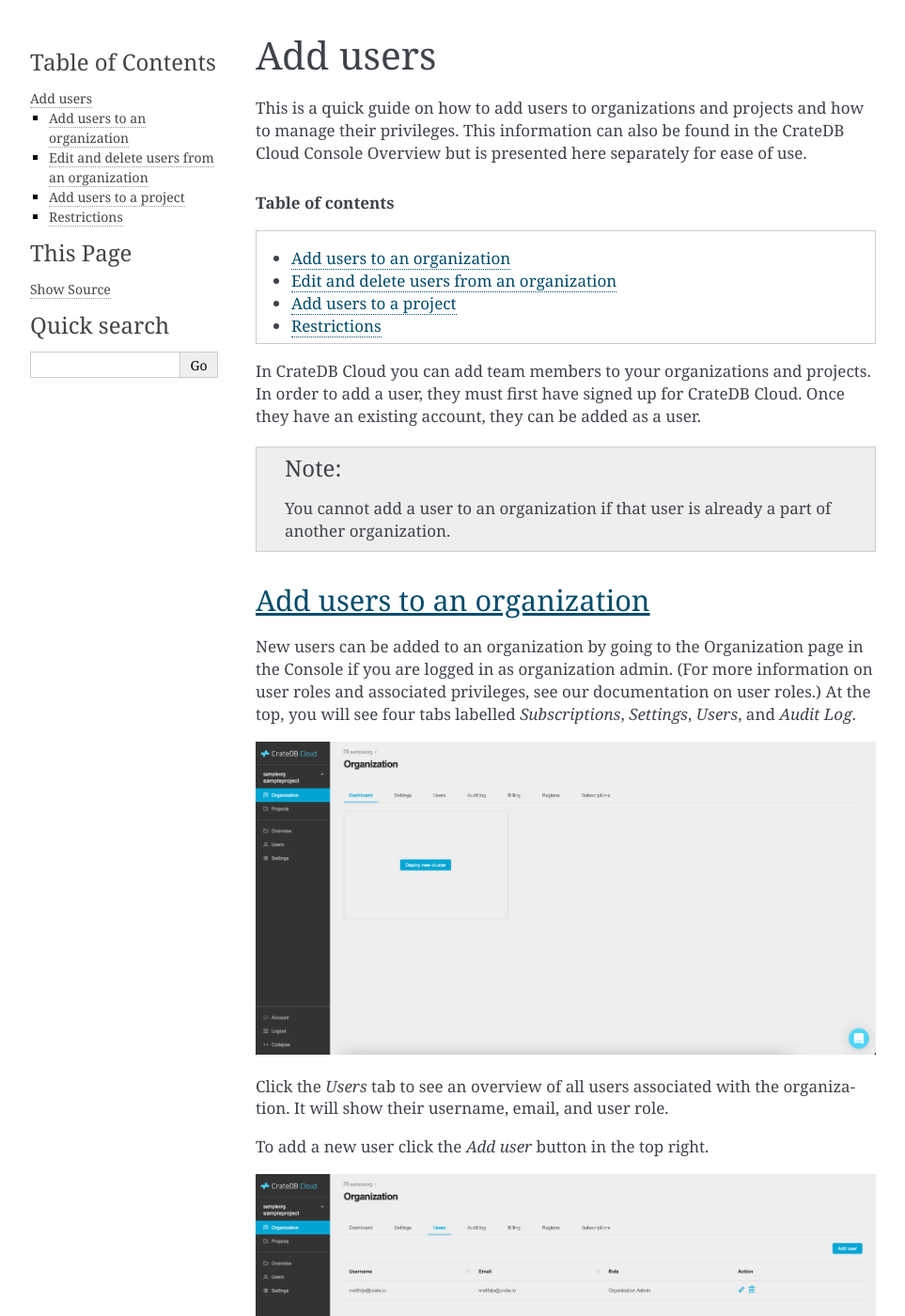
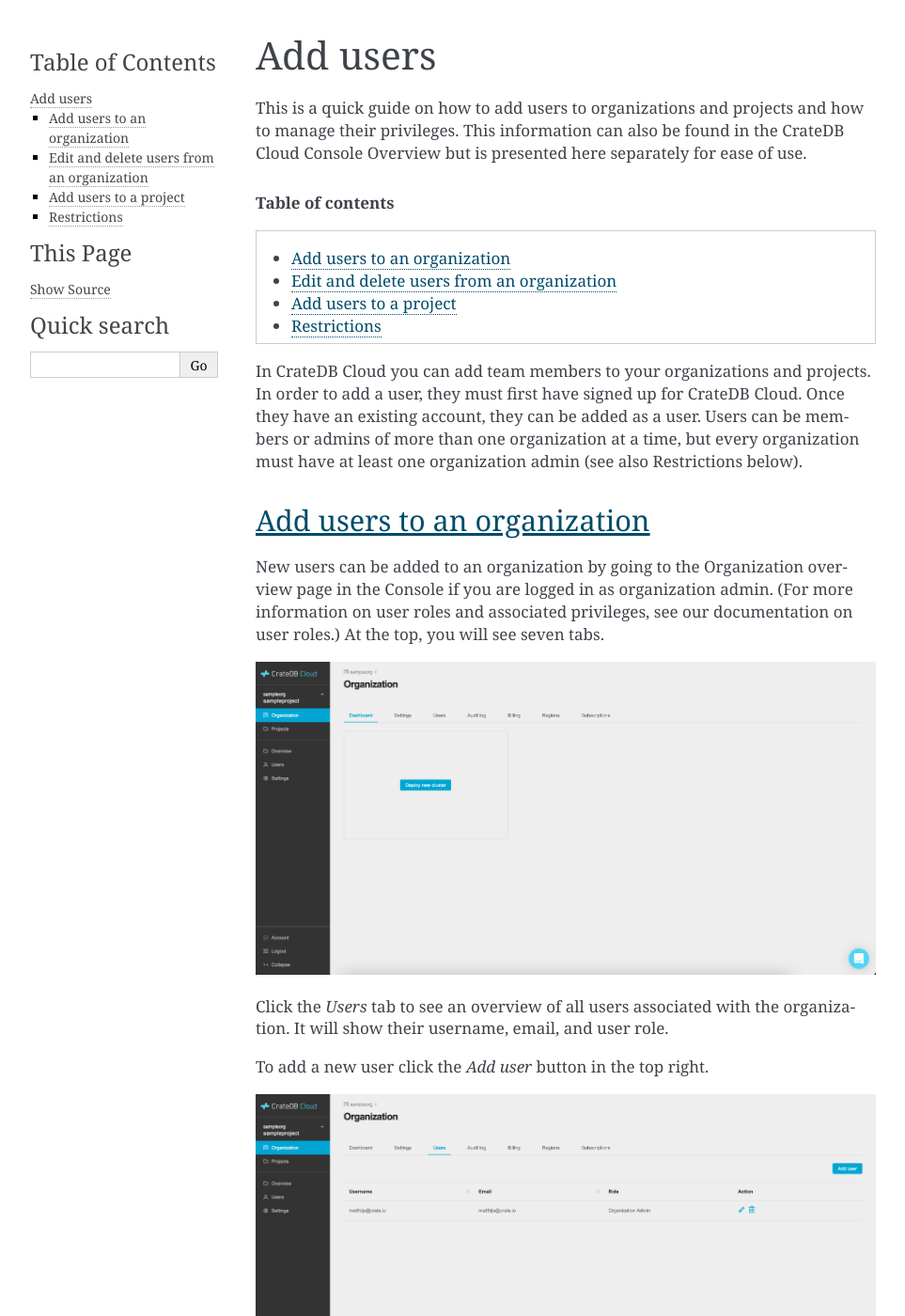
Before and after one commit to crate/cloud-howtos, a Sphinx documentation site: the page built from docs/add-users.rst, in a window 1280 px wide and 1400 px high. Shown: the whole window at 94% size, without its empty margins (148-1111 px from the left). Built offline with Sphinx 7.4.7, drawn with Linux system fonts in a browser that asks for light colours; some of the changed text lies outside the part shown.

Commit message:
Update howtos for multiple org membership

```diff
--- a/docs/add-users.rst
+++ b/docs/add-users.rst
@@ -16,12 +16,10 @@
 
 In CrateDB Cloud you can add team members to your organizations and projects.
 In order to add a user, they must first have signed up for CrateDB Cloud. Once
-they have an existing account, they can be added as a user.
-
-.. NOTE::
-
-    You cannot add a user to an organization if that user is already a part of
-    another organization.
+they have an existing account, they can be added as a user. Users can be
+members or admins of more than one organization at a time, but every
+organization must have at least one organization admin (see also Restrictions
+below).
 
 
 .. _add-users-to-org:
@@ -29,11 +27,11 @@
 Add users to an organization
 ============================
 
-New users can be added to an organization by going to the Organization page in
-the Console if you are logged in as organization admin. (For more information
-on user roles and associated privileges, see our documentation on :ref:`user
-roles <cloud-reference:user-roles>`.) At the top, you will see four tabs
-labelled *Subscriptions*, *Settings*, *Users*, and *Audit Log*.
+New users can be added to an organization by going to the Organization overview
+page in the Console if you are logged in as organization admin. (For more
+information on user roles and associated privileges, see our documentation on
+:ref:`user roles <cloud-reference:user-roles>`.) At the top, you will see seven
+tabs.
 
 .. image:: _assets/img/organization-overview.png
    :alt: Cloud Console organization overview
@@ -55,6 +53,11 @@
 
 .. image:: _assets/img/organization-users-dropdown.png
    :alt: Cloud Console org add user dropdown menu
+
+A user who is a member of more than one organization can at any time switch
+between organizations by using the dropdown menu at the top right of the
+Organization overview screen. For a detailed overview of all the Organization
+tabs, refer to our `Console overview`_.
 
 
 .. _add-users-edit:
@@ -120,3 +123,6 @@
 
 - If a user is an organization admin but added as project member to a project,
   they will still have administrative rights in that project.
+
+
+.. _Console overview: https://crate.io/docs/cloud/reference/en/latest/overview.html
```
Also changed, not shown: docs/create-org.rst (+5 -5 lines).
